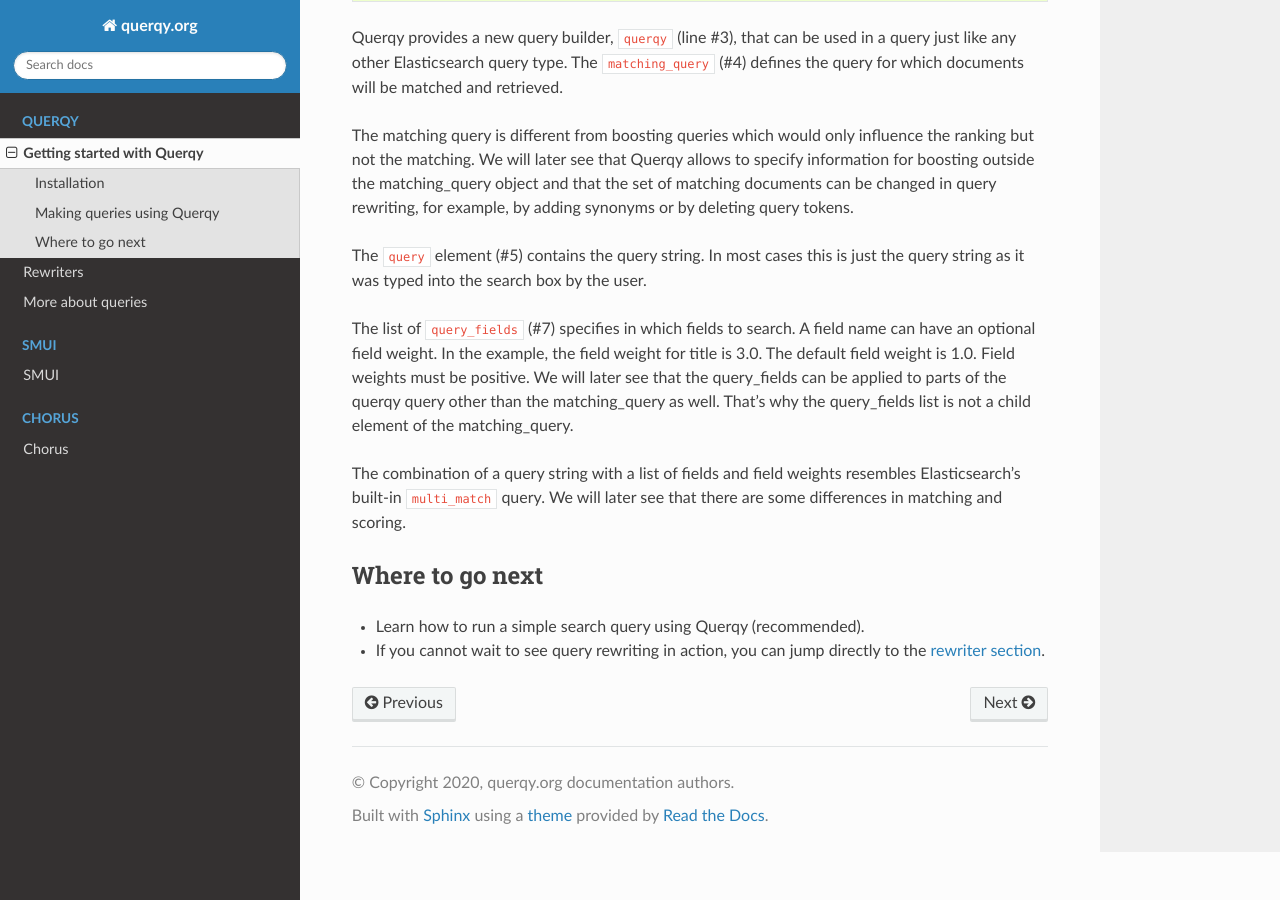
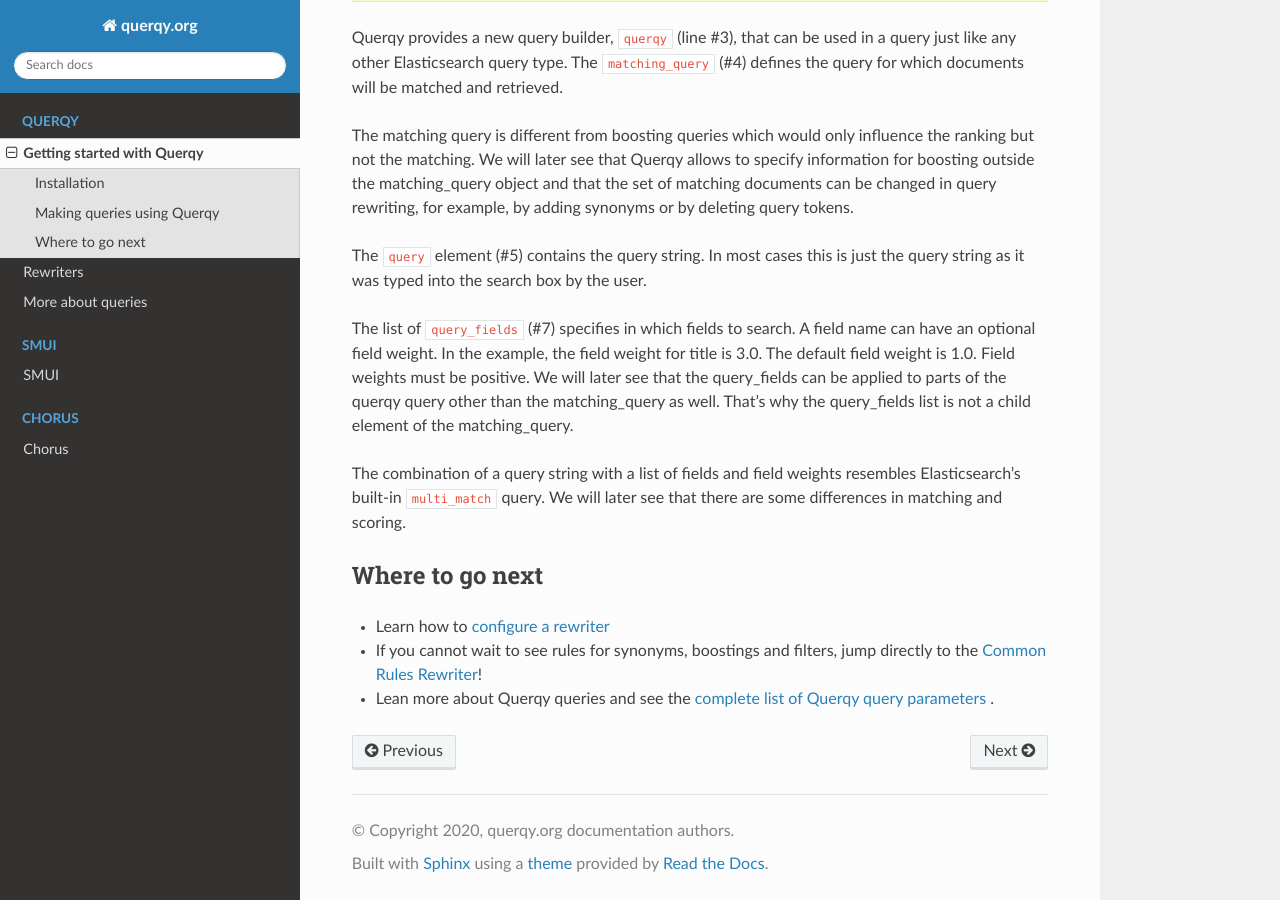
Before and after one commit to querqy/querqy-docs, a Sphinx documentation site: the page built from docs/source/querqy/index.rst, in a window 1280 px wide and 900 px high, scrolled down 1537 px. Built offline with Sphinx 7.4.7 and the Read the Docs theme 2.0.0, drawn with Linux system fonts in a browser that asks for light colours; formulas are drawn with MathJax 3.

Commit message:
Updating x-links

```diff
--- a/docs/source/querqy/index.rst
+++ b/docs/source/querqy/index.rst
@@ -284,9 +284,11 @@ in how scoring works.
 Where to go next
 ================
 
-* Learn how to run a simple search query using Querqy (recommended).
-* If you cannot wait to see query rewriting in action, you can jump directly to
-  the :doc:`rewriter section <rewriters>`.
+* Learn how to :doc:`configure a rewriter <rewriters>`
+* If you cannot wait to see rules for synonyms, boostings and filters, jump
+  directly to the :ref:`Common Rules Rewriter <querqy-rewriters-common-rules>`!
+* Lean more about Querqy queries and see the :ref:`complete list of Querqy query parameters <querqy-more-about-queries>` .
+
 
 
 
--- a/docs/source/querqy/more-about-queries.rst
+++ b/docs/source/querqy/more-about-queries.rst
@@ -1,3 +1,5 @@
+.. _querqy-more-about-queries:
+
 ==================
 More about queries
 ==================
```
